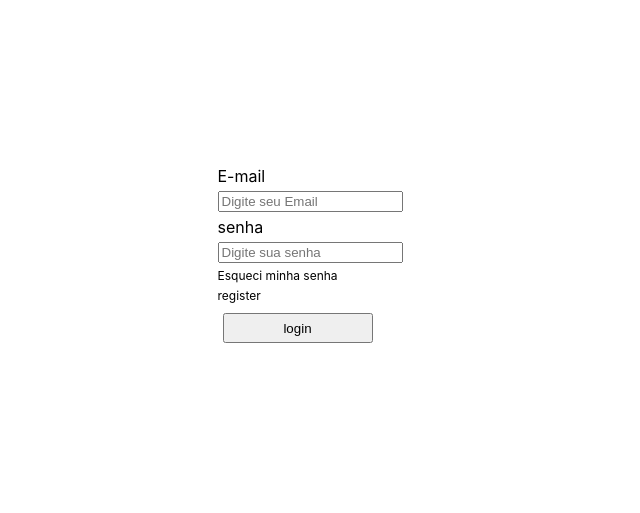
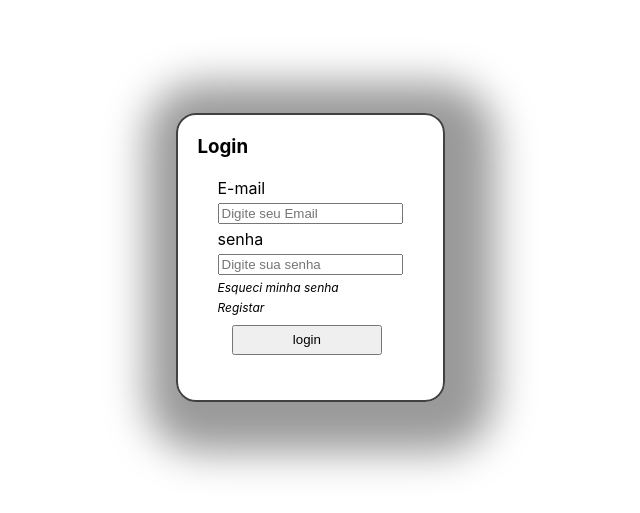
Before and after one commit to joaoPedroDaCunha/testlogin, a plain HTML site: page index.html in a window 1280 px wide. Shown: the part 143-656 px from the top of the page, without its empty margins (330-970 px from the left). Drawn offline with Linux system fonts and the light colour scheme.

Commit message:
login form

```diff
--- a/index.css
+++ b/index.css
@@ -15,23 +15,33 @@
     justify-content: center;
     align-content: center;
     align-items: center;
+    border: 2px solid rgb(66, 65, 65);
+    border-radius: 20px;
+    padding: 20px;
+    box-shadow: 10px 10px 40px 40px rgba(0,0,0,0.4);
 
+}
+.title{
+    margin: 0;
+    padding: 0;
 }
 .code{
     display: flex;
     flex-direction: column;
     gap: 5px;
-    border: 5px;
-    border-radius: 7px;
     padding: 20px;
-    border-color: black;
 }
 .b{
+    display: inline-block;
     width: 150px;
     height: 30px;
     margin: 5px;
+    margin-left: 14.4px;
 }
 .pb{
     margin: 0px;
     font-size: 12px;
+    font-style: oblique;
+    color: black;
+    text-decoration-line: none;
 }
--- a/index.html
+++ b/index.html
@@ -1,5 +1,5 @@
 <!DOCTYPE html>
-<html lang="en">
+<html lang="pt-br">
 <head>
     <meta charset="UTF-8">
     <meta name="viewport" content="width=device-width, initial-scale=1.0">
@@ -9,13 +9,14 @@
 </head>
 <body class="body">
     <main class="flex">
+        <h3 class="title">Login</h3>
         <div class="code">
             <label for="email">E-mail</label>
             <input type="email" class="email" id="email" placeholder="Digite seu Email">
             <label for="password">senha</label>
             <input type="password" class="password" id="password" placeholder="Digite sua senha">
-            <p class="pb">Esqueci minha senha</p>
-            <p class="pb">register</p>
+            <p class="pb"><a href="" class="pb">Esqueci minha senha </a></p>
+            <p class="pb"><a href="./register/index.html" class="pb">Registar</a></p>
             <button id="log" class="b">login</button>
         </div>
     </main>
```
